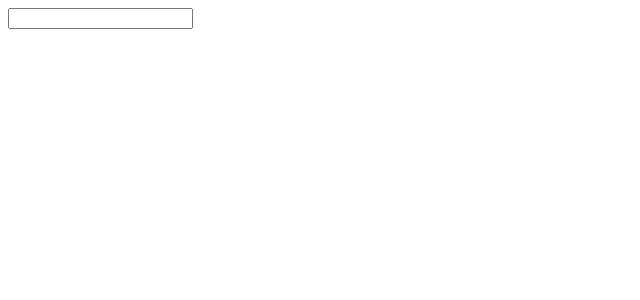
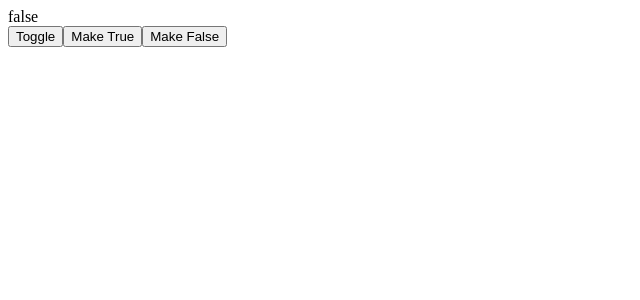
Before and after one commit to mh-saeed/Custom-React-Hooks, a React (Vite) app: page / in a window 1280 px wide. Shown: the top 300 px of the page, without its empty margins (0-640 px from the left). Built offline with nearby package versions, Linux system fonts and the light colour scheme.

Commit message:
added: useToggle hook

```diff
--- /dev/null
+++ b/src/01-useToggle/ToggleComponent.jsx
@@ -0,0 +1,14 @@
+import useToggle from "./useToggle";
+
+export default function ToggleComponent() {
+  const [value, toggleValue] = useToggle(false);
+
+  return (
+    <div>
+      <div>{value.toString()}</div>
+      <button onClick={toggleValue}>Toggle</button>
+      <button onClick={() => toggleValue(true)}>Make True</button>
+      <button onClick={() => toggleValue(false)}>Make False</button>
+    </div>
+  );
+}
--- /dev/null
+++ b/src/01-useToggle/useToggle.jsx
@@ -0,0 +1,13 @@
+import { useState } from "react";
+
+export default function useToggle(defaultValue) {
+  const [value, setValue] = useState(defaultValue);
+
+  function toggleValue(value) {
+    setValue((currentValue) =>
+      typeof value === "boolean" ? value : !currentValue
+    );
+  }
+
+  return [value, toggleValue];
+}
--- a/src/App.jsx
+++ b/src/App.jsx
@@ -1,9 +1,12 @@
-import CustomHookApp from "./00-customHook/CustomHookApp";
+// import CustomHookApp from "./00-customHook/CustomHookApp";
+import ToggleComponent from "./01-useToggle/ToggleComponent";
+
 
 function App() {
   return (
     <>
-      <CustomHookApp />
+      {/* <CustomHookApp /> */}
+      <ToggleComponent />
     </>
   );
 }
```
